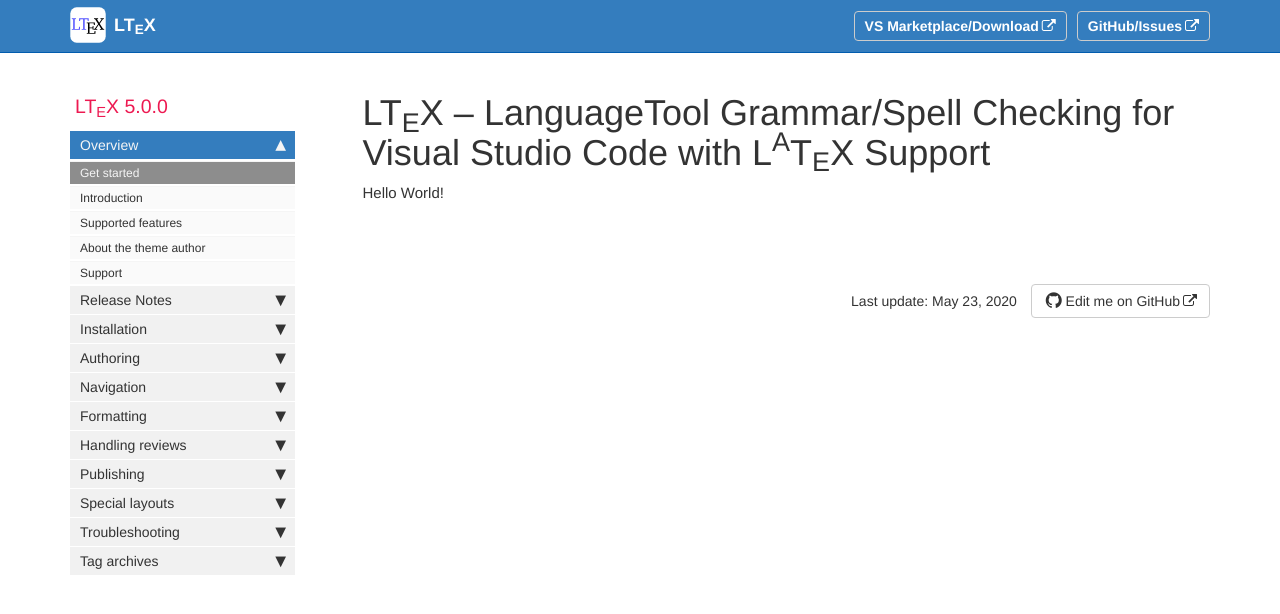
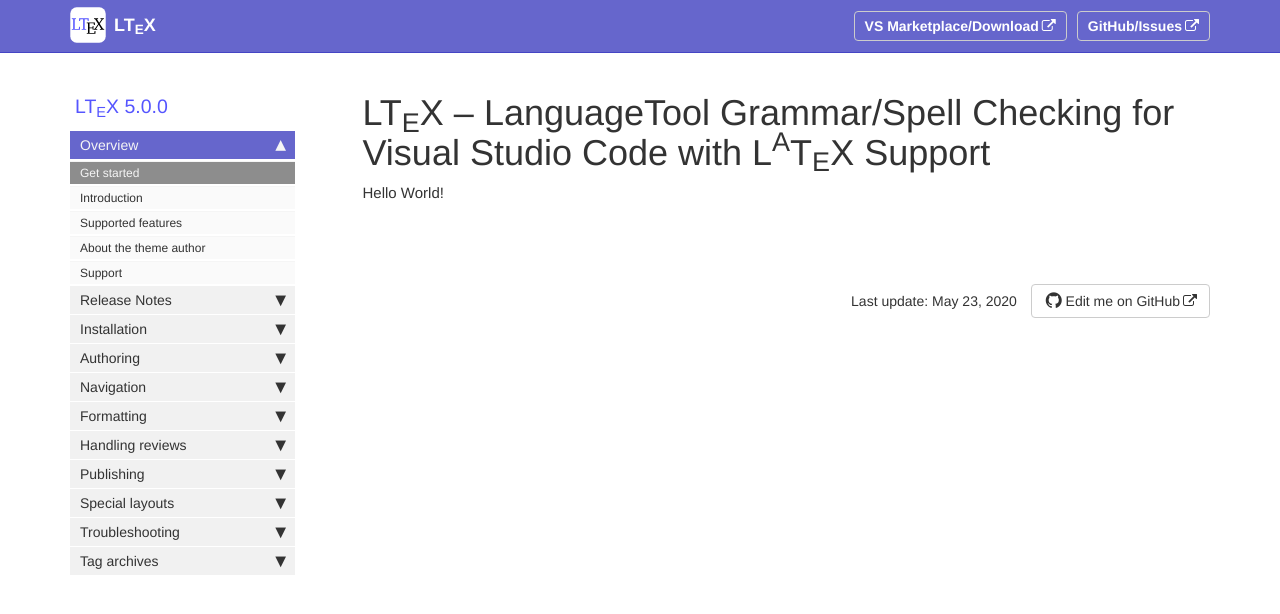
Before and after one commit to valentjn/vscode-ltex, a Jekyll site: the page built from pages/index.md, in a window 1280 px wide. Shown: the top 614 px of the page. Built offline with Jekyll 4.4.1, drawn with Linux system fonts in a browser that asks for light colours; comment, search, counter and statistics services are not loaded.

Commit message:
Change colors

```diff
--- a/css/vscode-customizations.css
+++ b/css/vscode-customizations.css
@@ -28,3 +28,12 @@
   vertical-align:-10%;
   margin-left:0.1em;
 }
+
+/* colors */
+.navbar-inverse {
+  background-color: #6666cc;  /* blue: 347dbe */
+  border-color: #4545c4;      /* blue: 015cae */
+}
+.nav > li.active > a { background-color: #6666cc; }  /* blue: 347dbe */
+.nav > li > a:hover { background-color: #5b5bfc; }   /* blue: 248ec2 */
+li.sidebarTitle { color:#5555ff; }
```
